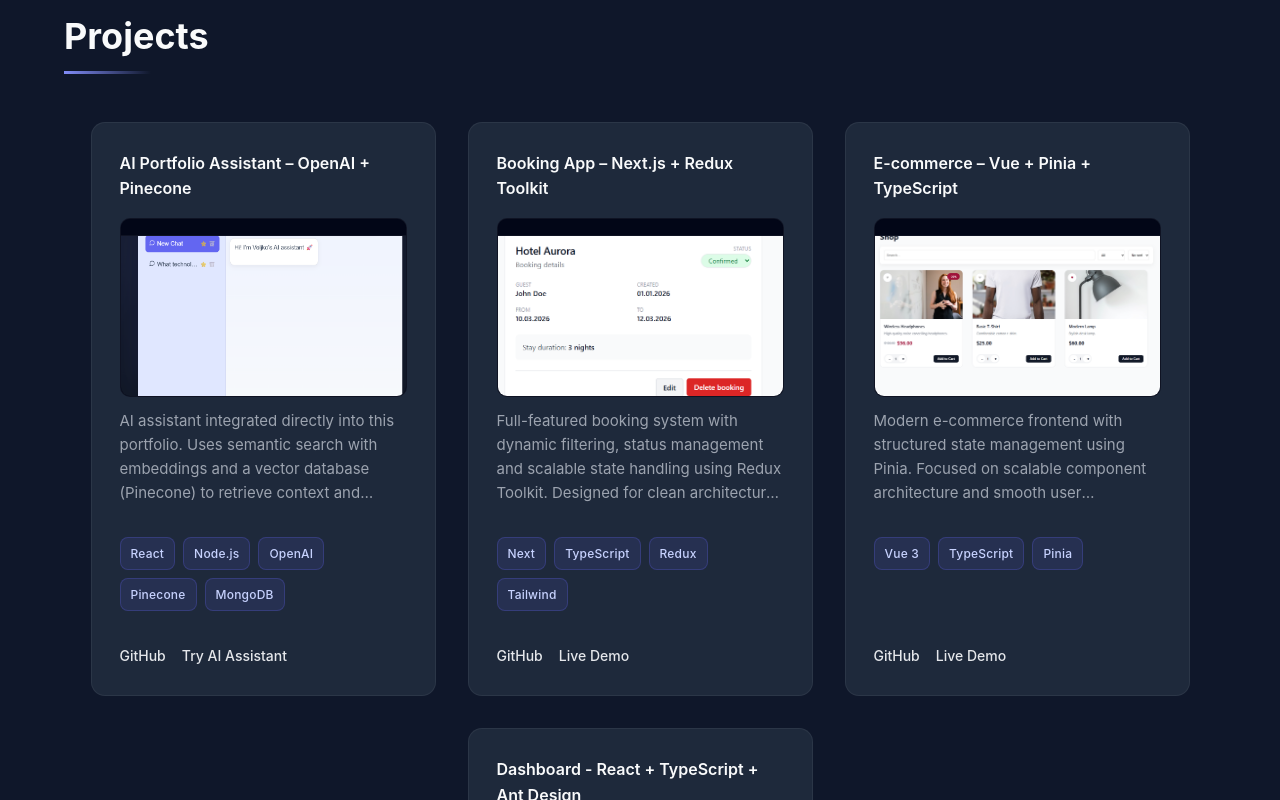
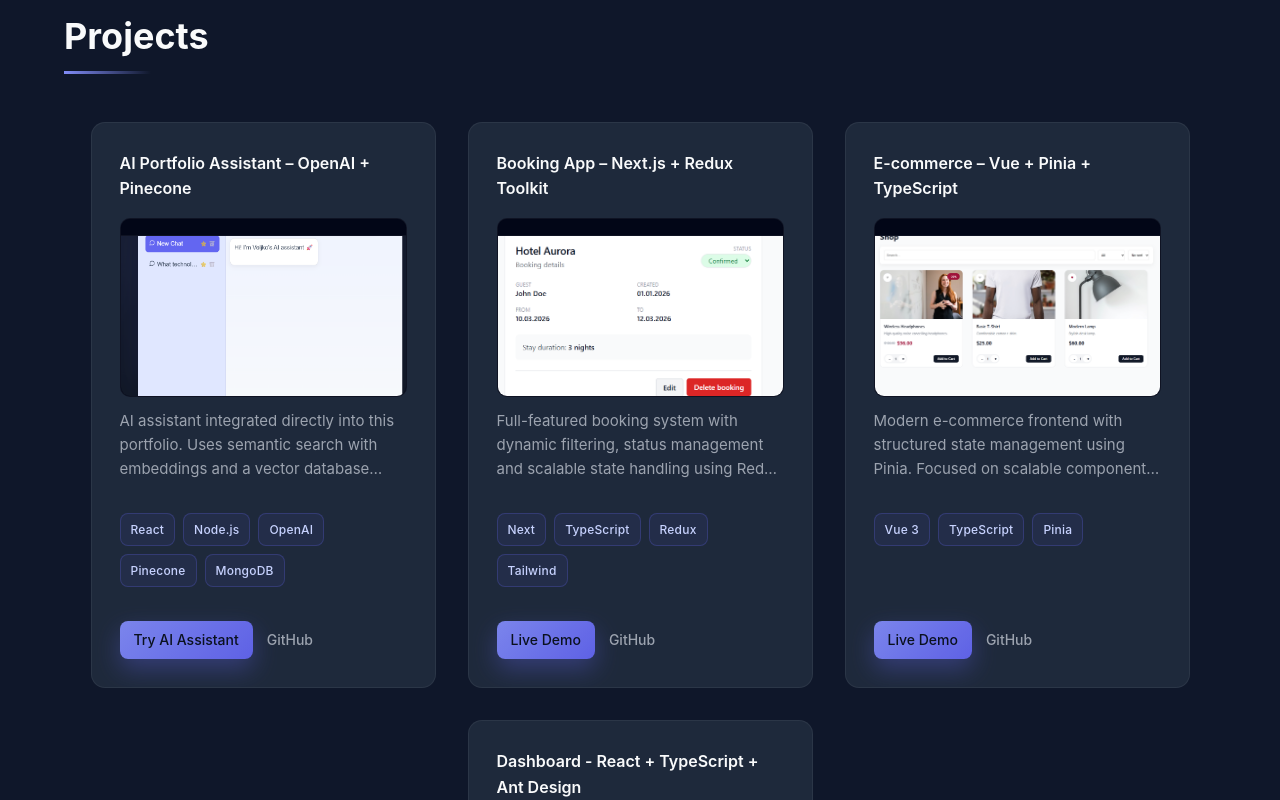
Before and after one commit to veljko-naumovic/frontend-portfolio, a React (Vite) app: page / in a window 1280 px wide. Shown: the part 1320-2120 px from the top of the page. Built offline with nearby package versions, Linux system fonts and the light colour scheme; no server answers.

Commit message:
Change projcets section

```diff
--- a/src/sections/Projects/Projects.scss
+++ b/src/sections/Projects/Projects.scss
@@ -24,19 +24,19 @@
     }
 }
 
+/* Grid */
 .projects-grid {
     display: flex;
     flex-wrap: wrap;
     gap: 32px;
     justify-content: center;
-    align-items: stretch;
 }
 
+/* Card */
 .project-card {
     flex: 1 1 320px;
     max-width: 380px;
     min-width: 280px;
-    height: auto;
     padding: 28px;
     border-radius: 12px;
     background: rgba(30, 41, 59, 0.85);
@@ -45,16 +45,19 @@
     display: flex;
     flex-direction: column;
     transition: all 0.25s ease;
+    cursor: pointer;
 
     &:hover {
         transform: translateY(-4px);
         border-color: rgba(129, 140, 248, 0.35);
+
         box-shadow:
             0 16px 30px rgba(0, 0, 0, 0.45),
             0 0 20px rgba(99, 102, 241, 0.15);
     }
 }
 
+/* Title */
 .project-title {
     font-size: 18px;
     font-weight: 600;
@@ -63,6 +66,7 @@
     color: #f9fafb;
 }
 
+/* Image */
 .browser-frame {
     border-radius: 10px;
     overflow: hidden;
@@ -82,16 +86,17 @@
 .browser-frame img {
     width: 100%;
     height: 160px;
-    flex-shrink: 0;
     object-fit: cover;
     display: block;
-    transition: transform 0.3s ease;
+    transition: transform 0.35s ease;
 }
 
+/* image hover */
 .project-card:hover .browser-frame img {
-    transform: scale(1.03);
+    transform: scale(1.05);
 }
 
+/* OVERLAY */
 .project-overlay {
     position: absolute;
     inset: 0;
@@ -117,18 +122,20 @@
     opacity: 1;
 }
 
+/* DESCRIPTION */
 .project-description {
     font-size: 15px;
     line-height: 1.6;
     color: #9ca3af;
     margin-bottom: 20px;
     display: -webkit-box;
-    line-clamp: 4;
-    -webkit-line-clamp: 4;
+    line-clamp: 3;
+    -webkit-line-clamp: 3;
     -webkit-box-orient: vertical;
     overflow: hidden;
 }
 
+/* Tech tags */
 .project-tech {
     display: flex;
     flex-wrap: wrap;
@@ -141,26 +148,51 @@
 
     .tag {
         white-space: nowrap;
-        background: rgba(99, 102, 241, 0.12);
+        background: rgba(99, 102, 241, 0.08);
         border: 1px solid rgba(99, 102, 241, 0.25);
         color: #c7d2fe;
+        transition: all 0.2s ease;
 
         &:hover {
-            background: rgba(99, 102, 241, 0.2);
+            background: rgba(99, 102, 241, 0.18);
             border-color: rgba(99, 102, 241, 0.4);
         }
     }
 }
 
+/* Links */
 .project-links {
     display: flex;
-    gap: 16px;
+    align-items: center;
+    gap: 14px;
     margin-top: auto;
     z-index: 5;
-    a {
+}
+
+/* Primary button */
+.btn-primary {
+    padding: 8px 14px;
+    border-radius: 8px;
     font-size: 14px;
     font-weight: 500;
-        color: #e5e7eb;
+    background: linear-gradient(135deg, $accent-color, $accent-color-dark);
+    filter: brightness(0.95);
+    box-shadow: 0 4px 12px rgba(99, 102, 241, 0.2);
+    color: #0b1220;
+    transition: all 0.25s ease;
+
+    &:hover {
+        transform: translateY(-2px);
+        box-shadow: 0 8px 20px rgba(99, 102, 241, 0.3);
+        filter: brightness(1);
+    }
+}
+
+/* Secondary link */
+.link-secondary {
+    font-size: 14px;
+    font-weight: 500;
+    color: #9ca3af;
     text-decoration: none;
     position: relative;
     transition: color 0.2s ease;
@@ -186,7 +218,6 @@
         transform: scaleX(1);
     }
 }
-}
 
 @media (max-width: 1024px) {
     .project-card {
--- a/src/sections/Projects/Projects.tsx
+++ b/src/sections/Projects/Projects.tsx
@@ -61,21 +61,24 @@ const Projects: React.FC<ProjectProps> = (props) => {
 
 							<div className="project-links">
 								<a
-									href={project.github}
-									target="_blank"
-									rel="noopener noreferrer"
-								>
-									GitHub
-								</a>
-								<a
 									href={project.live}
 									target={project.isAI ? undefined : "_blank"}
 									rel="noopener noreferrer"
 									onClick={(e) => handleLiveClick(e, project)}
+									className="btn-primary"
 								>
 									{project.isAI
 										? "Try AI Assistant"
 										: "Live Demo"}
+								</a>
+
+								<a
+									href={project.github}
+									target="_blank"
+									rel="noopener noreferrer"
+									className="link-secondary"
+								>
+									GitHub
 								</a>
 							</div>
 						</Card>
```
Lines whose indentation alone changed are shown as unchanged.
